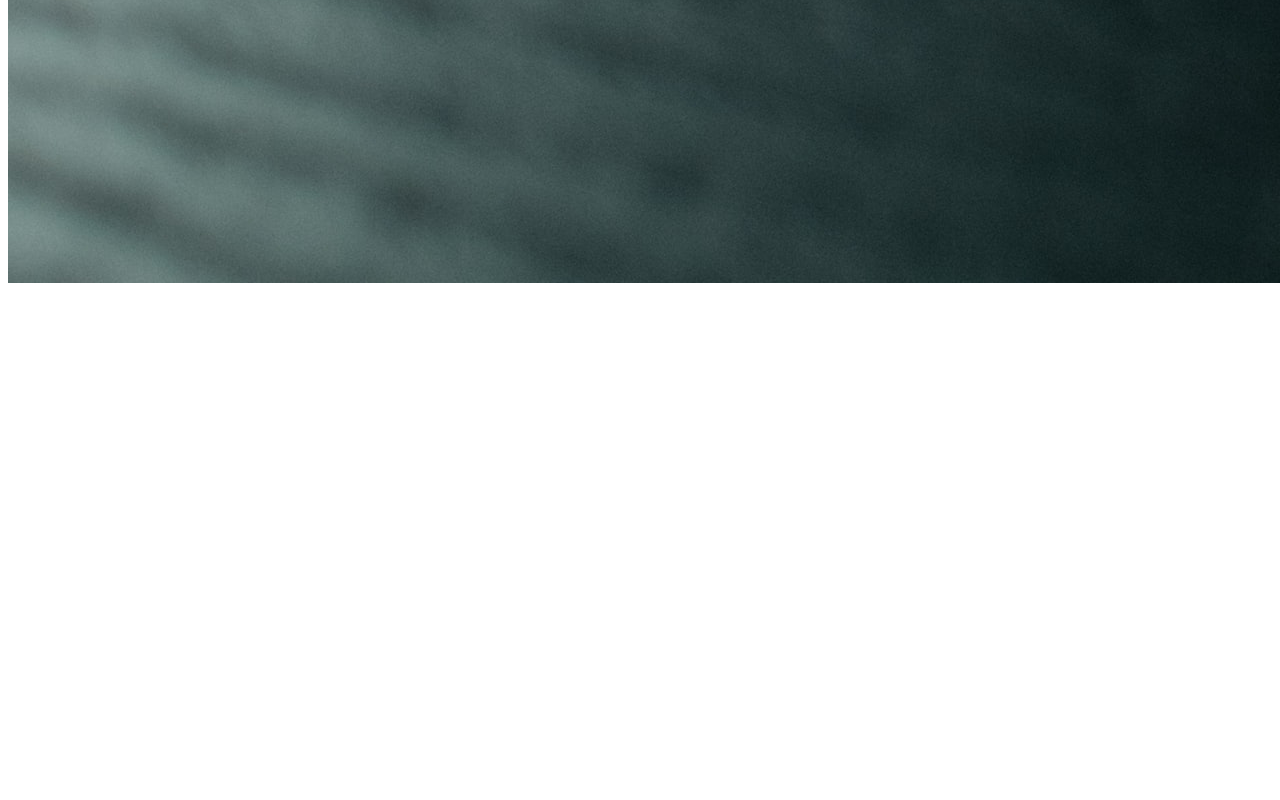
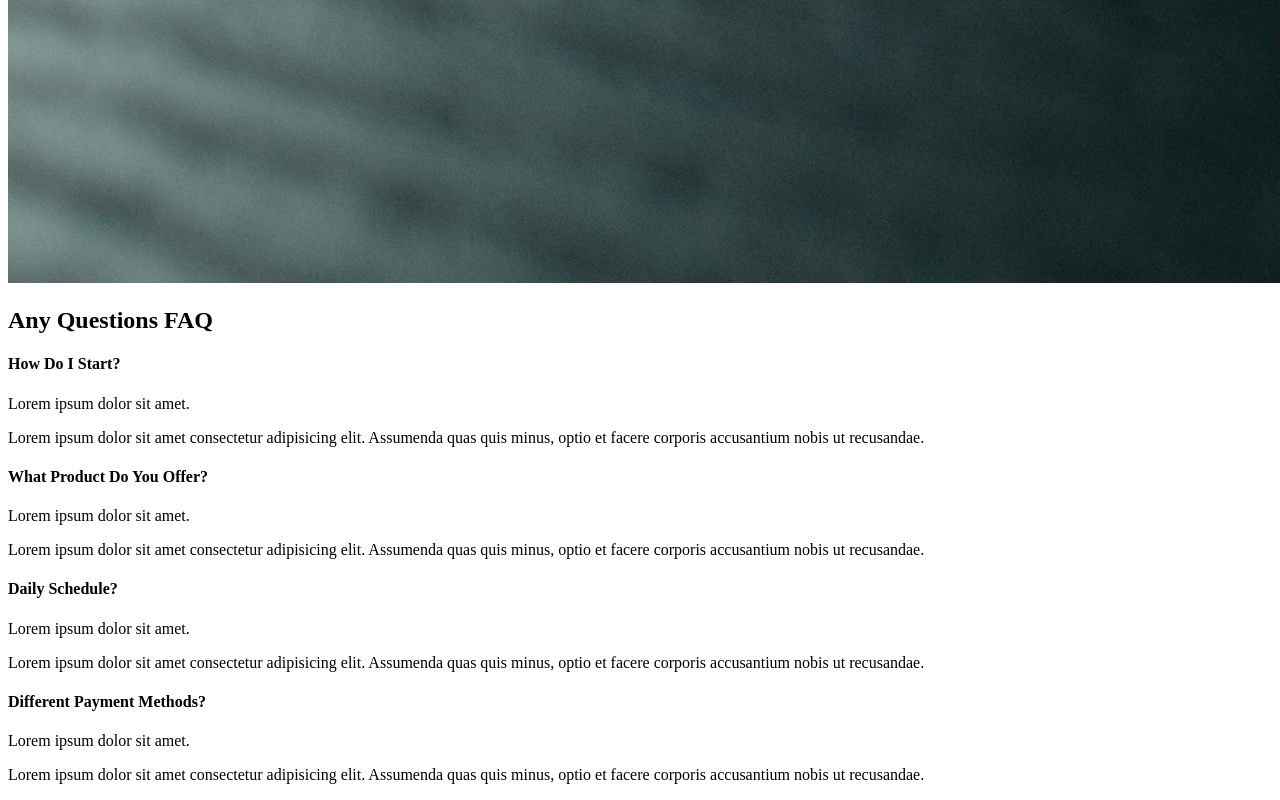
Before and after one commit to dhruvmojila/PortfoliyoProject, a React (Create React App) app: page / in a window 1280 px wide. Shown: the part 4605-5405 px from the top of the page. Before the commit the page ends 4900 px from the top, so only its background shows below. Built offline with nearby package versions, Linux system fonts and the light colour scheme.

Commit message:
4. Faq Section

```diff
--- /dev/null
+++ b/src/components/FaqSection.js
@@ -0,0 +1,57 @@
+import React from "react";
+
+function FaqSection() {
+  return (
+    <div className="faq">
+      <h2>
+        Any Questions <span>FAQ</span>
+      </h2>
+      <div className="question">
+        <h4>How Do I Start?</h4>
+        <div className="answer">
+          <p>Lorem ipsum dolor sit amet.</p>
+          <p>
+            Lorem ipsum dolor sit amet consectetur adipisicing elit. Assumenda
+            quas quis minus, optio et facere corporis accusantium nobis ut
+            recusandae.
+          </p>
+        </div>
+      </div>
+      <div className="question">
+        <h4>What Product Do You Offer?</h4>
+        <div className="answer">
+          <p>Lorem ipsum dolor sit amet.</p>
+          <p>
+            Lorem ipsum dolor sit amet consectetur adipisicing elit. Assumenda
+            quas quis minus, optio et facere corporis accusantium nobis ut
+            recusandae.
+          </p>
+        </div>
+      </div>
+      <div className="question">
+        <h4>Daily Schedule?</h4>
+        <div className="answer">
+          <p>Lorem ipsum dolor sit amet.</p>
+          <p>
+            Lorem ipsum dolor sit amet consectetur adipisicing elit. Assumenda
+            quas quis minus, optio et facere corporis accusantium nobis ut
+            recusandae.
+          </p>
+        </div>
+      </div>
+      <div className="question">
+        <h4>Different Payment Methods?</h4>
+        <div className="answer">
+          <p>Lorem ipsum dolor sit amet.</p>
+          <p>
+            Lorem ipsum dolor sit amet consectetur adipisicing elit. Assumenda
+            quas quis minus, optio et facere corporis accusantium nobis ut
+            recusandae.
+          </p>
+        </div>
+      </div>
+    </div>
+  );
+}
+
+export default FaqSection;
--- a/src/pages/AboutUs.js
+++ b/src/pages/AboutUs.js
@@ -1,5 +1,6 @@
 import React from "react";
 import AboutSection from "../components/AboutSection";
+import FaqSection from "../components/FaqSection";
 import ServicesSection from "../components/ServicesSection";
 
 function AboutUs() {
@@ -7,6 +8,7 @@
     <div>
       <AboutSection />
       <ServicesSection />
+      <FaqSection />
     </div>
   );
 }
```
